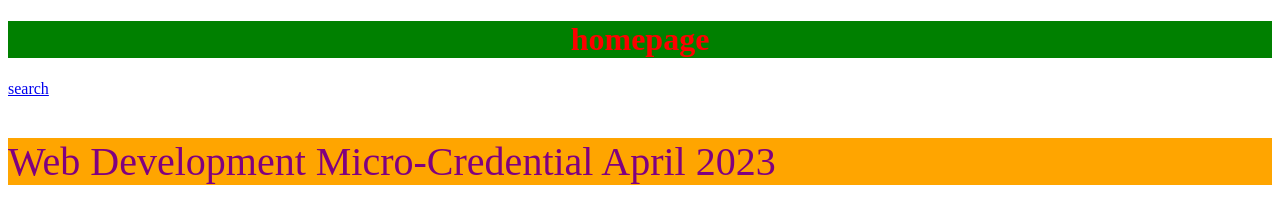
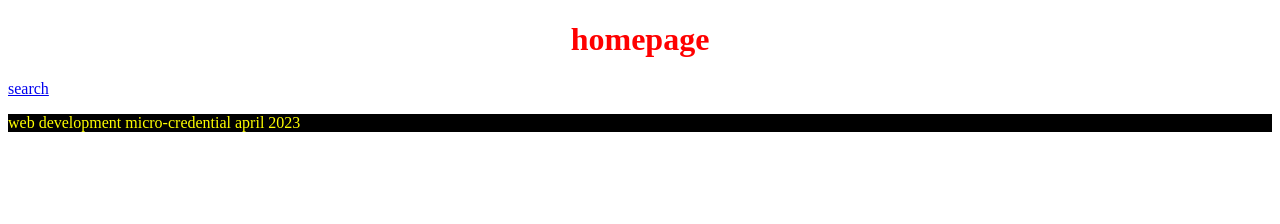
Before and after one commit to biigii/project1april2023, a plain HTML site: page index.html in a window 1280 px wide. Drawn offline with Linux system fonts and the light colour scheme.

Commit message:
inline styling

```diff
--- a/index.html
+++ b/index.html
@@ -3,23 +3,11 @@
   <head>
     <meta charset="utf-8" />
     <title>project 1</title>
-    <style>
-      h1 {
-        color: red;
-        background-color: green;
-        text-align: center;
-      }
-
-      p {
-        color: purple;
-        background-color: orange;
-        font-size: 40px;
-      }
-    </style>
+    <style></style>
   </head>
   <body>
-    <h1>homepage</h1>
+    <h1 style="color: red;text-align: center;">homepage</h1>
     <a href="www.google.com">search</a>
-    <p>Web Development Micro-Credential April 2023</p>
+    <p style="color: yellow; background-color: black;">web development micro-credential april 2023</p>
   </body>
 </html>
```
